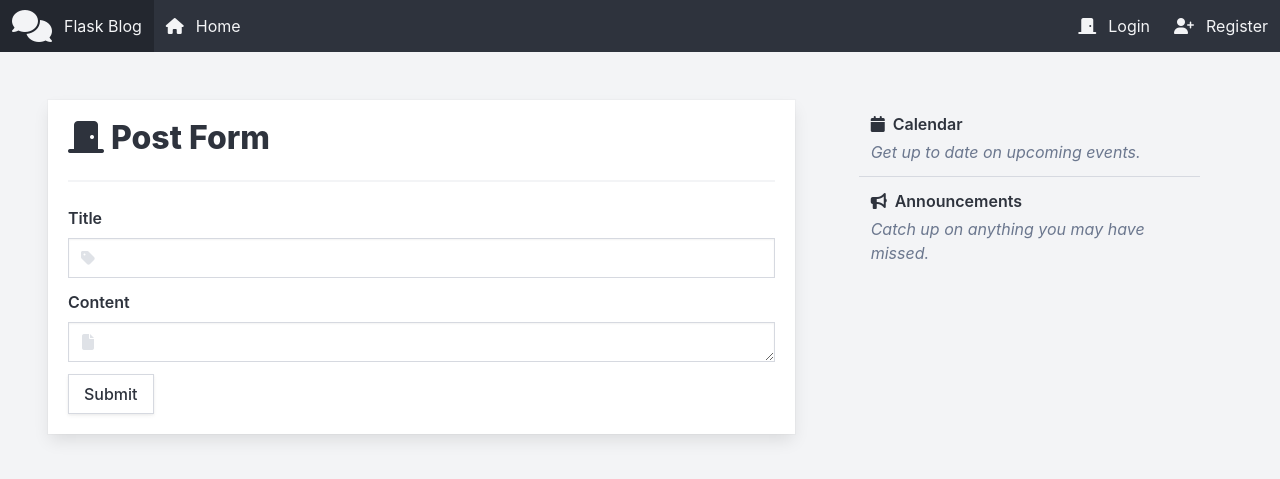
After one commit to sal-siddiqui/flask-blog, a Flask app: page /post/new in a window 1280 px wide. The commit adds this page. Shown: the top 479 px of the page. Run offline with Flask 3, Linux system fonts and the light colour scheme; parts of the project's set-up code (start-up, migrations or seed data) failed here and were passed over; some libraries are stand-ins or nearby versions.

Commit message:
episode-8

```diff
--- a/app/__init__.py
+++ b/app/__init__.py
@@ -6,6 +6,7 @@ from app.extensions import db, bcrypt, login_manager
 from app.routes.default import bp_default_web
 from app.routes.authentication import bp_authentication_web
 from app.routes.user import bp_user_web
+from app.routes.post import bp_post_web
 
 
 def create_app():
@@ -24,5 +25,6 @@ def create_app():
     app.register_blueprint(bp_default_web)
     app.register_blueprint(bp_authentication_web)
     app.register_blueprint(bp_user_web)
+    app.register_blueprint(bp_post_web)
 
     return app
--- /dev/null
+++ b/app/routes/post/__init__.py
@@ -0,0 +1 @@
+from .web_routes import bp_post_web  # noqa: F401
--- /dev/null
+++ b/app/routes/post/web_routes.py
@@ -0,0 +1,49 @@
+from datetime import datetime
+from flask import Blueprint, abort, flash, redirect, render_template, request, url_for
+from flask_login import current_user
+
+from app.extensions import db
+from app.utils.forms import PostForm
+from app.utils.models import Post
+
+bp_post_web = Blueprint(
+    name="post_web",
+    import_name=__name__,
+    template_folder="../../templates/post/",
+    url_prefix="/post/",
+)
+
+
+@bp_post_web.route("/new", methods=["GET", "POST"])
+def new_post():
+    form = PostForm()
+
+    # -- Handle GET Request
+    if request.method == "GET":
+        return render_template("post-form.html", title="New Post", form=form, zip=zip)
+
+    # -- Handle POST Request
+    if not form.validate_on_submit():
+        flash("Error submitting form. Please check the fields and try again.", category="danger")
+        return render_template("post-form.html", title="New Post", form=form, zip=zip)
+
+    # create post
+    post = Post(
+        title=form.title.data,
+        content=form.content.data,
+        date_posted=datetime.now(),
+        author=current_user,
+    )
+    db.session.add(post)
+    db.session.commit()
+
+    flash(f"Post '<b>{form.title.data}</b>' created successfully.", category="success")
+    return redirect(url_for("default_web.home"))
+
+
+@bp_post_web.route("/<int:post_id>")
+def post_page(post_id):
+    post = Post.query.filter_by(id=post_id).first()
+    if not post:
+        abort(404)
+    return render_template("single-post.html", title=post.title, post=post)
--- a/app/routes/user/web_route.py
+++ b/app/routes/user/web_route.py
@@ -27,12 +27,12 @@ def update_form():
     if request.method == "GET":
         form.username.data = current_user.username
         form.email.data = current_user.email
-        return render_template("update-form.html", title="Account", form=form, zip=zip)
+        return render_template("update-form.html", title="Account Update", form=form, zip=zip)
 
     # -- Handle POST Request
     if not form.validate_on_submit():
         flash("Error updating account. Please check the fields and try again.", category="danger")
-        return render_template("update-form.html", title="Account", form=form, zip=zip)
+        return render_template("update-form.html", title="Account Update", form=form, zip=zip)
 
     # update user details
     current_user.username = form.username.data
--- a/app/templates/layout/_navigation-bar.html
+++ b/app/templates/layout/_navigation-bar.html
@@ -21,6 +21,11 @@
         </div>
         <div class="navbar-end">
             {% if current_user.is_authenticated %}
+                <a href='{{ url_for("post_web.new_post") }}'
+                   class="navbar-item">
+                    <i class="fa-solid fa-pencil"></i>
+                    New Post
+                </a>
                 <a href='{{ url_for("user_web.account") }}'
                    class="navbar-item">
                     <i class="fas fa-user"></i>
--- a/app/templates/layout/base.html
+++ b/app/templates/layout/base.html
@@ -1,5 +1,6 @@
 <!DOCTYPE html>
-<html lang="en" class="has-background-light">
+<html lang="en"
+      class="has-background-light theme-light">
     <head>
         <meta name="description" content="" />
         <meta name="keywords" content="" />
--- /dev/null
+++ b/app/templates/post/post-form.html
@@ -0,0 +1,60 @@
+{% extends 'layout/base.html' %}
+
+{% set input_labels = [form.title.label, form.content.label] %}
+{% set input_fields = [form.title, form.content] %}
+{% set input_icons = ["fa-solid fa-tag", "fa-solid fa-file"] %}
+{% block content %}
+    <div class="box is-radiusless">
+
+        <form action=""
+              method="post"
+              autocomplete="off"
+              novalidate>
+
+            {{ form.hidden_tag() }}
+
+            <!-- TITLE -->
+            <p class="title">
+                <i class="fa-solid fa-door-closed"></i>
+                Post Form
+            </p>
+            <hr />
+
+            {% for label, field, icon in zip(input_labels, input_fields, input_icons) %}
+                <div class="field">
+                    {{ label(class='label') }}
+                    {% if field.errors %}
+                        <div class="control has-icons-left has-icons-right">
+                            {{ field(class='input is-radiusless is-danger') }}
+                            <span class="icon is-small is-left">
+                                <i class="{{ icon }}"></i>
+                            </span>
+                            <span class="icon is-small is-right">
+                                <i class="fas fa-exclamation-triangle"></i>
+                            </span>
+                        </div>
+                        {% for error in field.errors %}
+                            <p class="help is-danger is-italic">
+                                {{ error }}
+                            </p>
+                        {% endfor %}
+                    {% else %}
+                        <div class="control has-icons-left">
+                            {{ field(class='input is-radiusless') }}
+                            <span class="icon is-small is-left">
+                                <i class="{{ icon }}"></i>
+                            </span>
+                        </div>
+                    {% endif %}
+                </div>
+            {% endfor %}
+
+            <div class="field">
+                <div class="control">
+                    {{ form.submit(class='button is-radiusless') }}
+                </div>
+            </div>
+
+        </form>
+    </div>
+{% endblock %}
--- /dev/null
+++ b/app/templates/post/single-post.html
@@ -0,0 +1,4 @@
+{% extends 'layout/base.html' %}
+{% block content %}
+    {% include './post/_post.html' %}
+{% endblock content %}
--- a/app/utils/forms/__init__.py
+++ b/app/utils/forms/__init__.py
@@ -1,3 +1,4 @@
 from .login_form import LoginForm  # noqa: F401
 from .registration_form import RegistrationForm  # noqa: F401
 from .account_update_form import AccountUpdateForm  # noqa: F401
+from .post_form import PostForm  # noqa: F401
--- /dev/null
+++ b/app/utils/forms/post_form.py
@@ -0,0 +1,10 @@
+from flask_wtf import FlaskForm
+from wtforms import StringField, SubmitField, TextAreaField
+from wtforms.validators import DataRequired
+
+
+class PostForm(FlaskForm):
+    title = StringField("Title", validators=[DataRequired()])
+    content = TextAreaField("Content", validators=[DataRequired()])
+
+    submit = SubmitField("Submit")
--- a/app/utils/models/Post.py
+++ b/app/utils/models/Post.py
@@ -7,7 +7,7 @@ class Post(db.Model):
 
     id = db.Column(db.Integer, primary_key=True)
     title = db.Column(db.String(100), nullable=False)
-    date_posted = db.Column(db.DateTime, default=datetime.now(timezone.utc))
+    date_posted = db.Column(db.DateTime, default=lambda: datetime.now(timezone.utc))
     content = db.Column(db.Text, nullable=False)
 
     user_id = db.Column(db.Integer, db.ForeignKey("users.id"), nullable=False)
```
Also changed, not shown: app/routes/default/web_routes.py (+3 -33 lines), app/templates/default/home.html (+1 -18 lines), app/templates/post/_post.html (added, +21 -0 lines), app/utils/temp.sqlite.
